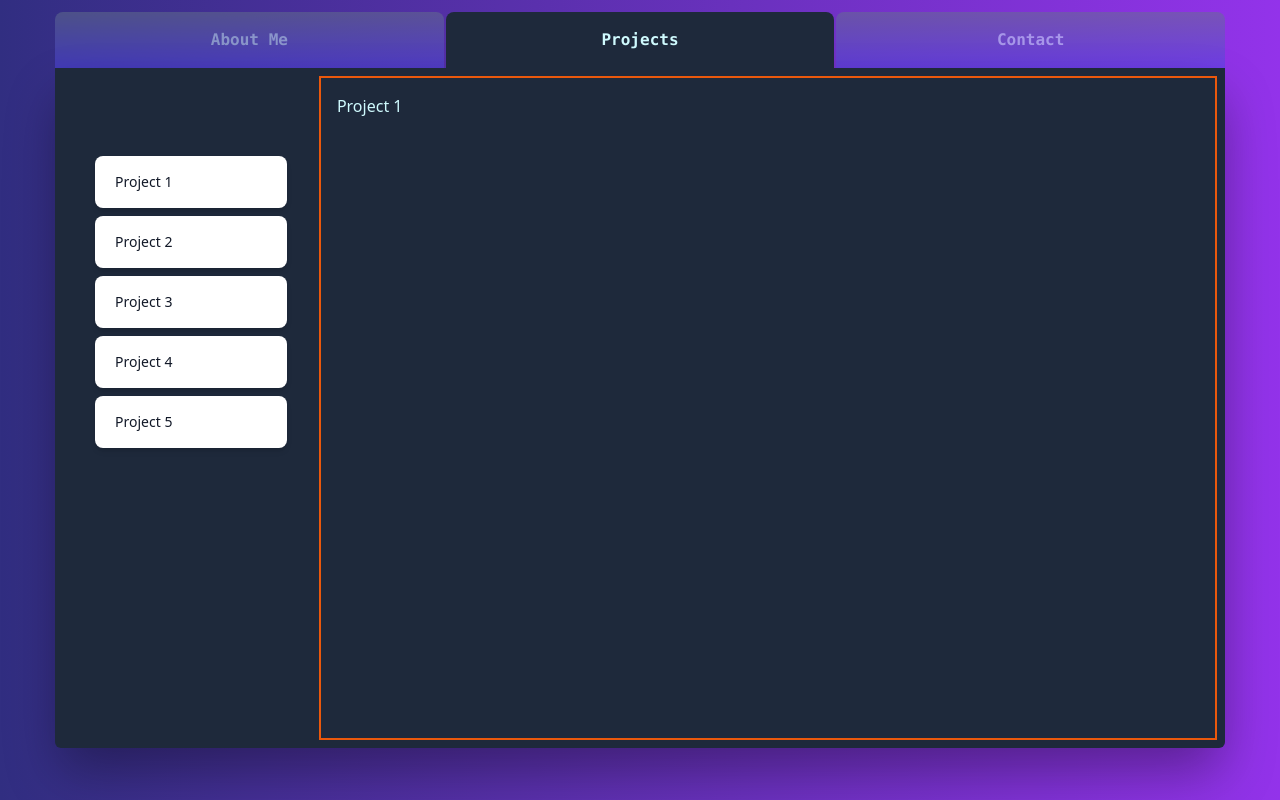
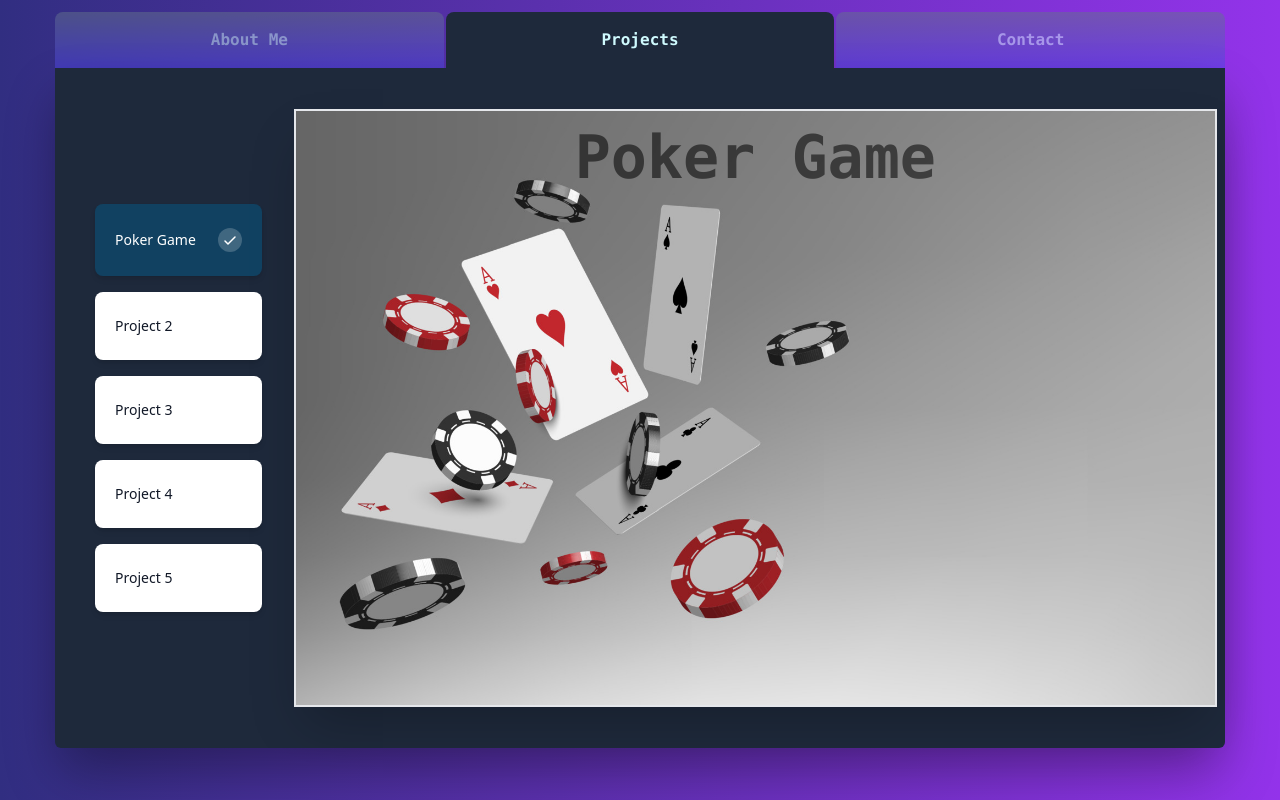
Before and after one commit to phenriquep00/portifolio, a React (Create React App) app: page / in a window 1280 px wide. Both pictures are taken after a click on the element "Projects". Built offline with nearby package versions, Linux system fonts and the light colour scheme.

Commit message:
started working on project #1 Poker Game Overview

```diff
--- a/package.json
+++ b/package.json
@@ -11,6 +11,7 @@
     "react": "^18.0.0",
     "react-dom": "^18.0.0",
     "react-markdown": "^8.0.3",
+    "react-responsive-carousel": "^3.2.23",
     "react-scripts": "5.0.0",
     "react-transition-group": "^4.4.2",
     "react-typewriter-effect": "^1.1.0",
--- a/src/components/Content/Projects/Options/RadioGroup.js
+++ b/src/components/Content/Projects/Options/RadioGroup.js
@@ -3,7 +3,7 @@ import { RadioGroup } from '@headlessui/react'
 
 const plans = [
   {
-    name: 'Project 1',
+    name: 'Poker Game',
 
   },
   {
@@ -23,7 +23,7 @@ const plans = [
 ]
 
 export function Options({ onSelectedProjectChange }) {
-  const [selected, setSelected] = useState(plans[0])
+  const [selected, setSelected] = useState("Poker Game")
 
 
   return (
@@ -31,7 +31,7 @@ export function Options({ onSelectedProjectChange }) {
       <div className="" >
         <RadioGroup value={selected} onChange={setSelected} onClick={onSelectedProjectChange}>
           <RadioGroup.Label className="sr-only">Server size</RadioGroup.Label>
-          <div className="space-y-2">
+          <div className="space-y-4">
             {plans.map((plan) => (
               <RadioGroup.Option
                 key={plan.name}
@@ -43,7 +43,7 @@ export function Options({ onSelectedProjectChange }) {
                   }
                   ${checked ? 'bg-sky-900 bg-opacity-75 text-white' : 'bg-white'
                   }
-                    relative flex cursor-pointer rounded-lg px-5 py-4 shadow-md focus:outline-none`
+                    relative flex cursor-pointer rounded-lg px-5 py-6 shadow-md focus:outline-none`
                 }
               >
                 {({ active, checked }) => (
--- a/src/components/Content/Projects/Overview/Overview.js
+++ b/src/components/Content/Projects/Overview/Overview.js
@@ -1,6 +1,11 @@
-export function Overview(){
-    return(
-        <>
-        </>
+export function Overview({ title, bg, color }) {
+    return (
+        <div
+            className={`flex w-full h-full flex-col items-center`}
+            style={{ backgroundImage: `url(${bg})`, backgroundSize: 'cover', backgroundRepeat: 'no-repeat', color: color }}
+        >
+            <h1 className="text-6xl font-mono font-extrabold m-4 animate-pulse">{title}</h1>
+
+        </div>
     )
 }
--- a/src/components/Content/Projects/Projects.js
+++ b/src/components/Content/Projects/Projects.js
@@ -1,9 +1,11 @@
 import { Options } from "./Options/RadioGroup";
 import { useState } from "react";
+import { Overview } from "./Overview/Overview";
+import pokerBg from "../../assets/poker-bg.jpg";
 
 
 export function Projects() {
-    const [selectedProject, setSelectedProject] = useState("Project 1");
+    const [selectedProject, setSelectedProject] = useState("Poker Game");
 
     function handleSelectedProjectChange(e) {
         setSelectedProject(e.target.innerText);
@@ -12,35 +14,35 @@ export function Projects() {
     return (
         <div className="flex flex-row w-full h-full">
 
-            <div className="p-4 w-[23%] h-[100%]"> {/* Options div */}
+            <div className="p-4 w-[20%] h-[100%] flex flex-col items-center flex-1 justify-center content-center"> {/* Options div */}
                 <Options onSelectedProjectChange={handleSelectedProjectChange}/>
             </div>
 
-            <div className="p-4 w-[81%] h-[100%] border-2 border-orange-600"> {/* focused div */}
+            <div className="w-[80%] h-[90%] self-center border-separate border-2 shadow-2xl"> {/* focused div */}
                 {
-                    selectedProject === "Project 1"
+                    selectedProject === "Poker Game"
                     ?
-                    <div> Project 1 </div>
+                    <Overview title="Poker Game" bg={pokerBg} color="#000" />
                     :
                     (
                         selectedProject === "Project 2"
                         ?
-                        <div> Project 2 </div>
+                        <Overview title="Project 2" />
                         :
                         (
                             selectedProject === "Project 3"
                             ?
-                            <div> Project 3 </div>
+                            <Overview title="Project 3" />
                             :
                             (
                                 selectedProject === "Project 4"
                                 ?
-                                <div> Project 4 </div>
+                                <Overview title="Project 4" />
                                 :
                                 (
                                     selectedProject === "Project 5"
                                     ?
-                                    <div> Project 5 </div>
+                                    <Overview title="Project 5" />
                                     :
                                     null /* Add new projects here */
                                 )
```
Also changed, not shown: src/components/assets/poker-bg.jpg (added), 1 other file (tests, documents, lock files or other folders).
